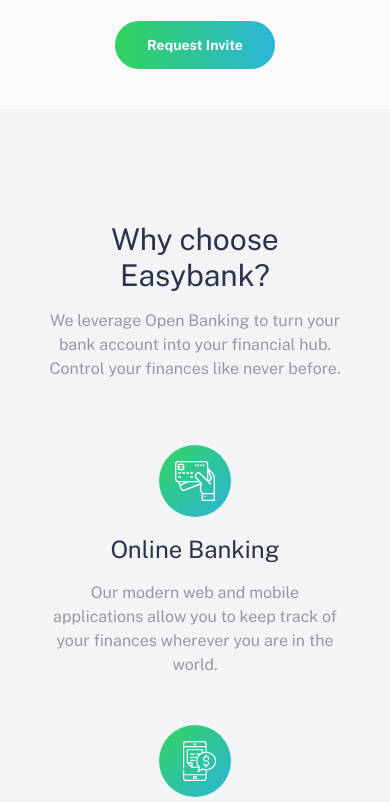
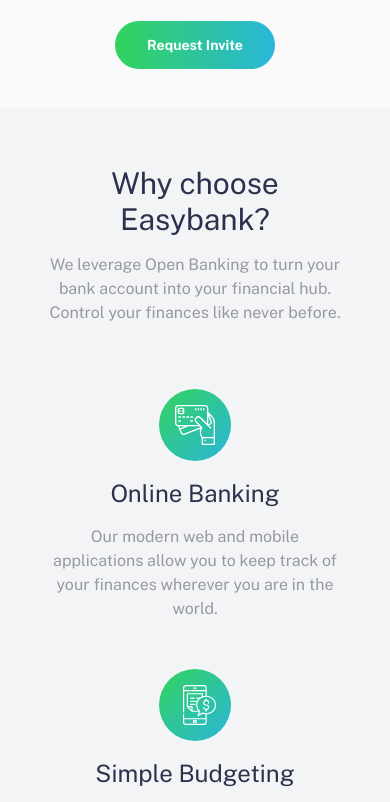
Before and after one commit to KireKostadinoski/Easybank-landing-page, a website: page index.html in a window 390 px wide. Shown: the part 856-1658 px from the top of the page. Drawn offline with nearby package versions, Linux system fonts and the light colour scheme.

Commit message:
padding changes

```diff
--- a/index.html
+++ b/index.html
@@ -68,7 +68,7 @@
                 </div>
             </div>
         </div>
-        <div id="section2" class="bg-LightGrayishBlue relative z-10 py-28 space-y-16">
+        <div id="section2" class="bg-LightGrayishBlue relative z-10 py-14 lg:py-28 space-y-16">
             <div class="flex flex-col justify-center lg:justify-start space-y-4 px-12 lg:px-32 w-full lg:w-2/3">
                 <h1 class="text-3xl lg:text-4xl lg:text-left text-center text-DarkBlue">Why choose Easybank?</h1>
                 <p class="text-center lg:text-left lg:text-lg text-GrayishBlue">We leverage Open Banking to turn your
```
Also changed, not shown: css/style.css.
